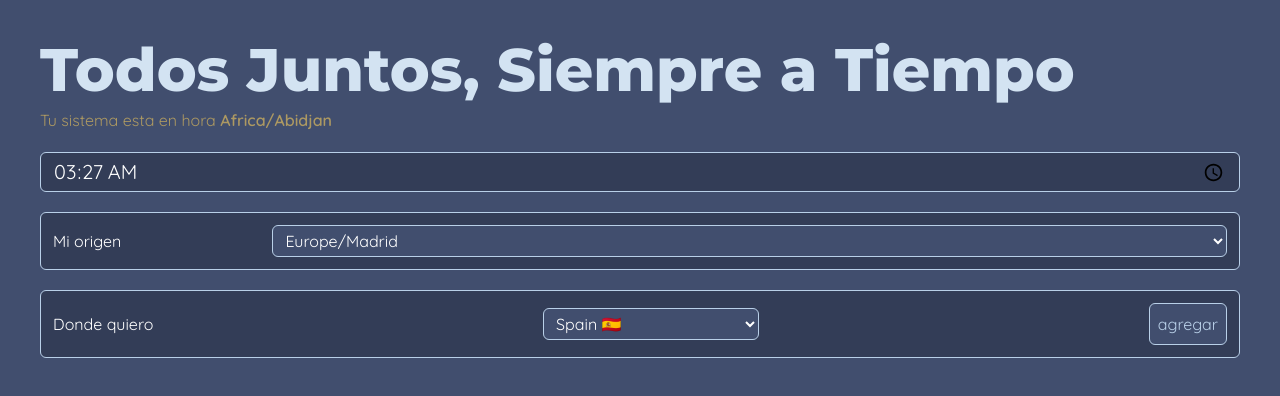
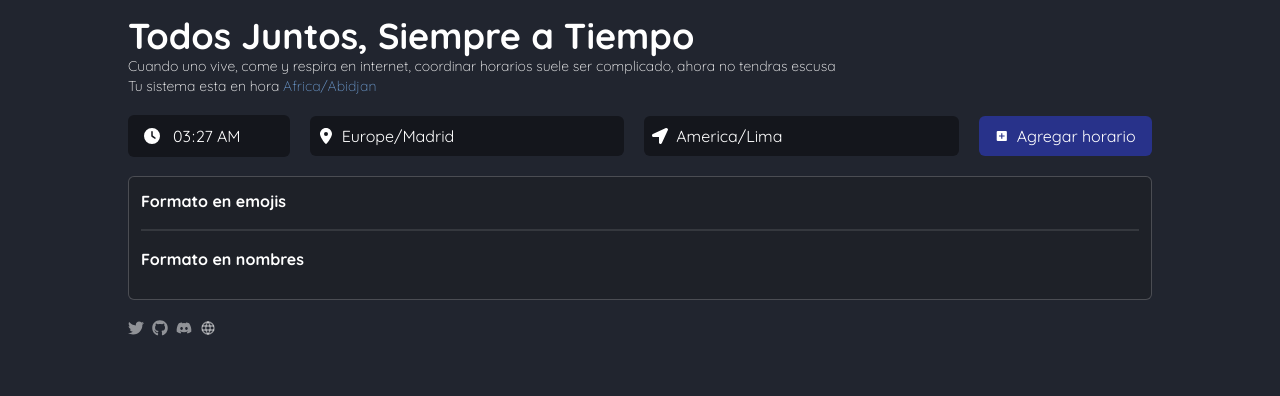
Before and after one commit to KamerrEzz/horarios, a React (Vite) app: page / in a window 1280 px wide. Shown: the top 396 px of the page. Built offline with nearby package versions, Linux system fonts and the light colour scheme.

Commit message:
feat: new interface

```diff
--- a/package.json
+++ b/package.json
@@ -22,7 +22,8 @@
     "gh-pages": "^4.0.0",
     "moment-timezone": "^0.5.43",
     "react": "^18.2.0",
-    "react-dom": "^18.2.0"
+    "react-dom": "^18.2.0",
+    "react-icons": "^5.0.1"
   },
   "devDependencies": {
     "@types/react": "^18.0.24",
--- a/src/App.jsx
+++ b/src/App.jsx
@@ -1,91 +1,67 @@
-import React, { useEffect, useState } from "react";
+import React, { useEffect, useRef, useState } from "react";
 import moment from "moment-timezone";
+import { FaClock, FaDiscord, FaLocationDot, FaTwitter } from "react-icons/fa6";
+
 import latam from "./latam.json";
-import image from "./assets/msedge_B9gAMHN05M.gif";
+import { FaGithub, FaLocationArrow } from "react-icons/fa";
+import { Select } from "./Components/Select";
+import { MdAddBox } from "react-icons/md";
+import { EmojiTime } from "./Components/EmojiTime";
+import { TbWorld } from "react-icons/tb";
 
-const CountrySelector = ({ countries, onSelect, onSelects }) => {
-  const [selectedCountry, setSelectedCountry] = useState(countries[0]);
-
-  const handleCountryChange = (event) => {
-    const selectedCountry = event.target.value;
-    setSelectedCountry(selectedCountry);
-    onSelect(selectedCountry);
+const findEmojiForTimezone = (timezone) => {
+  for (let country of latam) {
+    if (country.timezones.includes(timezone)) {
+      return `${country.emoji}`;
+    }
+  }
+  return "x";
 };
-
-  return (
-    <select
-      className="bg-portage-900 border border-portage-300 text-white px-2 py-1 rounded-md w-full lg:w-fit outline-none"
-      id="country"
-      onChange={handleCountryChange}
-      value={selectedCountry}
-    >
-      {countries.map((country, index) => (
-        <option key={index} value={country.country_code}>
-          {country.name} {country.emoji}
-        </option>
-      ))}
-    </select>
-  );
-};
-
-const CountryTime = ({ timezone, hour, localZone }) => {
-  let getCountry = latam.find((item) => item.country_code == timezone);
-  const timeFormat = "HH:mm";
-  let country = {};
-
-  getCountry.timezones.forEach((item) => {
-    const convertedTime = moment
-      .tz(hour, timeFormat, localZone)
-      .tz(item)
-      .format(timeFormat);
-
-    country[item] = {
-      country: item.split("/")[1],
-      hours: convertedTime,
-      emoji: getCountry.emoji,
-    };
-  });
-
-  country = Object.entries(country).map(([key, value]) => {
-    return `${value.hours} ${value.emoji} ${value.country}`;
-  });
-
-  if (!getCountry) return <></>;
-
-  return (
-    <div className="bg-portage-950/50 border border-portage-300 rounded-md mt-3 p-3">
-      <p className="text-barley-corn-200 text-xl font-bold py-2">
-        {getCountry.name}
-      </p>
-      <ul>
-        {country.map((item, index) => {
-          return (
-            <li key={index} className="text-portage-300">
-              {item}
-            </li>
-          );
-        })}
-      </ul>
-    </div>
-  );
+const findZoneForTimezone = (timezone) => {
+  for (let country of latam) {
+    if (country.timezones.includes(timezone)) {
+      return timezone.split("/")[timezone.split("/").length - 1];
+    }
+  }
+  return "x";
 };
 
 const App = () => {
-  const [hour, setHour] = React.useState(0);
-  const [localZone, setLocalZone] = React.useState("America/Lima");
-  const [Select, onSelect] = useState("ES");
-  const [Selects, onSelects] = useState([]);
+  const [localSys, setLocalSys] = useState("America/Lima");
+  const [localZone, setLocalZone] = useState("America/Lima");
+  const [toZone, settoZone] = useState("America/Lima");
+  const [times, settimes] = useState({});
+  const [names, setnames] = useState({});
+  const [hour, setHour] = useState(0);
 
-  const addTime = () => {
-    onSelects((prevSelects) => {
-      const newSelects = [...prevSelects, Select];
-      return newSelects;
-    });
-  };
+  const inputTime = useRef();
 
   const getLocalTimezone = () => {
     const localTimezone = moment.tz.guess();
+    setLocalSys(localTimezone);
     setLocalZone(localTimezone);
+  };
+
+  const ConvertTime = () => {
+    const convertedTime = moment
+      .tz(hour, "HH:mm", localZone)
+      .tz(toZone)
+      .format("HH:mm");
+
+    const emojiZone = findEmojiForTimezone(toZone);
+    const nameZone = findZoneForTimezone(toZone);
+
+    let timesEmoji = { ...times };
+    if (timesEmoji[convertedTime]) timesEmoji[convertedTime].push(emojiZone);
+    else timesEmoji[convertedTime] = [emojiZone];
+    settimes(timesEmoji);
+
+    let timesname = { ...names };
+    if (timesname[convertedTime]) timesname[convertedTime].push(nameZone);
+    else timesname[convertedTime] = [nameZone];
+    setnames(timesname);
+
+    console.log(convertedTime, nameZone, timesEmoji);
   };
 
   useEffect(() => {
@@ -99,81 +75,67 @@ const App = () => {
   }, []);
 
   return (
-    <div className="container m-auto p-10">
-      <div>
-        <h1 className="text-6xl font-montserrat font-extrabold text-portage-200">
+    <main className="max-w-5xl m-auto py-4 px-4 lg:px-0 flex flex-col gap-5">
+      <header className="text-white">
+        <h1 className="font-extrabold text-white text-4xl">
           Todos Juntos, Siempre a Tiempo
         </h1>
-        <p className="text-barley-corn-400 mt-2">
+        <h2 className="font-thin text-sm" >Cuando uno vive, come y respira en internet, coordinar horarios suele ser complicado, ahora no tendras escusa</h2>
+        <h3 className="font-thin text-sm">
           Tu sistema esta en hora{" "}
-          <span className="font-semibold">{localZone}</span>
-        </p>
-      </div>
-      <div className="mt-5 ">
+          <span className="text-[#6B97CA]">{localSys}</span>
+        </h3>
+      </header>
+      <section className="flex gap-5 items-center h-10">
+        <button
+          onClick={() => inputTime.current.showPicker()}
+          className="bg-[#14161C] px-4 py-2 rounded-md text-white flex gap-3 w-fit items-center cursor-pointer"
+        >
+          <FaClock />
           <input
+            ref={inputTime}
             value={hour}
             onChange={(res) => setHour(res.target.value)}
-          className="bg-portage-950/50 border text-xl border-portage-300 rounded-md py-1 px-3 text-white w-full"
+            className="bg-transparent outline-none cursor-pointer"
             type="time"
             name="hours"
             id="hours"
           />
-      </div>
-      <div className="rounded-md w-full flex flex-col md:flex-row  items-center gap-3 mt-5 bg-portage-950/50 border border-portage-300 p-3">
-        <label className="text-white lg:w-64" htmlFor="localzone">
-          Mi origen{" "}
-        </label>
-        <select
-          className="bg-portage-900 border border-portage-300 text-white px-2 py-1 rounded-md w-full  outline-none"
+        </button>
+        <Select
           value={localZone}
-          onChange={(r) => setLocalZone(r.target.value)}
-          name="localzone"
-          id="localzone"
-        >
-          {latam.map((localnames, indexlocal) => {
-            return (
-              <optgroup
-                key={indexlocal}
-                label={`${localnames.name} ${localnames.emoji}`}
-              >
-                {localnames.timezones.map((timezones, indexzones) => {
-                  return <option key={indexzones}>{timezones}</option>;
-                })}
-              </optgroup>
-            );
-          })}
-        </select>
-      </div>
-
-      <div className="rounded-md flex flex-col md:flex-row justify-between items-center gap-3 mt-5 bg-portage-950/50 border border-portage-300 p-3">
-        <label className="text-white w-fit" htmlFor="country">
-          Donde quiero{" "}
-        </label>
-        <CountrySelector
-          countries={latam}
-          onSelect={onSelect}
-          onSelects={onSelects}
+          latam={latam}
+          setLocalZone={setLocalZone}
+          Icon={FaLocationDot}
+        />
+        <Select
+          value={toZone}
+          latam={latam}
+          setLocalZone={settoZone}
+          Icon={FaLocationArrow}
         />
         <button
-          onClick={addTime}
-          className="w-full lg:w-fit rounded-md px-2 py-2 bg-portage-900 border border-portage-300 text-portage-300"
+          onClick={ConvertTime}
+          className="bg-[#28328A] px-4 py-2 h-10 rounded-md text-white flex items-center gap-2 justify-between"
         >
-          agregar
+          <MdAddBox />
+          <span className="w-full">Agregar horario</span>
         </button>
-      </div>
-      <div>
-        {Selects.map((item, index) => {
-          return (
-            <CountryTime
-              key={index}
-              hour={hour}
-              localZone={localZone}
-              timezone={item}
-            />
-          );
-        })}
-      </div>
-    </div>
+      </section>
+      <section className="bg-[#1E2128] p-3 border border-white/20 rounded-md">
+        <h1 className="text-white mb-2 font-bold">Formato en emojis</h1>
+        <EmojiTime objeto={times} />
+        <div className="border border-white/10 my-4"></div>
+        <h1 className="text-white my-4 font-bold">Formato en nombres</h1>
+        <EmojiTime objeto={names} />
+      </section>
+      <section className="text-white/50 flex gap-2 items-center">
+        <FaTwitter className="cursor-pointer hover:text-white" onClick={() => window.location.href = "https://twitter.com/kamerrezz"}/>
+        <FaGithub className="cursor-pointer hover:text-white" onClick={() => window.location.href = "https://github.com/kamerrezz"}/>
+        <FaDiscord className="cursor-pointer hover:text-white" onClick={() => window.location.href = "https://zeew.space/discord"}/>
+        <TbWorld className="cursor-pointer hover:text-white" onClick={() => window.location.href = "https://kamerrezz.com"}/>
+      </section>
+    </main>
   );
 };
 
--- /dev/null
+++ b/src/App2023.jsx
@@ -0,0 +1,180 @@
+import React, { useEffect, useState } from "react";
+import moment from "moment-timezone";
+import latam from "./latam.json";
+import image from "./assets/msedge_B9gAMHN05M.gif";
+
+const CountrySelector = ({ countries, onSelect, onSelects }) => {
+  const [selectedCountry, setSelectedCountry] = useState(countries[0]);
+
+  const handleCountryChange = (event) => {
+    const selectedCountry = event.target.value;
+    setSelectedCountry(selectedCountry);
+    onSelect(selectedCountry);
+  };
+
+  return (
+    <select
+      className="bg-portage-900 border border-portage-300 text-white px-2 py-1 rounded-md w-full lg:w-fit outline-none"
+      id="country"
+      onChange={handleCountryChange}
+      value={selectedCountry}
+    >
+      {countries.map((country, index) => (
+        <option key={index} value={country.country_code}>
+          {country.name} {country.emoji}
+        </option>
+      ))}
+    </select>
+  );
+};
+
+const CountryTime = ({ timezone, hour, localZone }) => {
+  let getCountry = latam.find((item) => item.country_code == timezone);
+  const timeFormat = "HH:mm";
+  let country = {};
+
+  getCountry.timezones.forEach((item) => {
+    const convertedTime = moment
+      .tz(hour, timeFormat, localZone)
+      .tz(item)
+      .format(timeFormat);
+
+    country[item] = {
+      country: item.split("/")[1],
+      hours: convertedTime,
+      emoji: getCountry.emoji,
+    };
+  });
+
+  country = Object.entries(country).map(([key, value]) => {
+    return `${value.hours} ${value.emoji} ${value.country}`;
+  });
+
+  if (!getCountry) return <></>;
+
+  return (
+    <div className="bg-portage-950/50 border border-portage-300 rounded-md mt-3 p-3">
+      <p className="text-barley-corn-200 text-xl font-bold py-2">
+        {getCountry.name}
+      </p>
+      <ul>
+        {country.map((item, index) => {
+          return (
+            <li key={index} className="text-portage-300">
+              {item}
+            </li>
+          );
+        })}
+      </ul>
+    </div>
+  );
+};
+
+const App = () => {
+  const [hour, setHour] = React.useState(0);
+  const [localZone, setLocalZone] = React.useState("America/Lima");
+  const [Select, onSelect] = useState("ES");
+  const [Selects, onSelects] = useState([]);
+
+  const addTime = () => {
+    onSelects((prevSelects) => {
+      const newSelects = [...prevSelects, Select];
+      return newSelects;
+    });
+  };
+
+  const getLocalTimezone = () => {
+    const localTimezone = moment.tz.guess();
+    setLocalZone(localTimezone);
+  };
+
+  useEffect(() => {
+    setHour(
+      `${new Date().getHours().toString().padStart(2, "0")}:${new Date()
+        .getMinutes()
+        .toString()
+        .padStart(2, "0")}`
+    );
+    getLocalTimezone();
+  }, []);
+
+  return (
+    <div className="container m-auto p-10">
+      <div>
+        <h1 className="text-6xl font-montserrat font-extrabold text-portage-200">
+          Todos Juntos, Siempre a Tiempo
+        </h1>
+        <p className="text-barley-corn-400 mt-2">
+          Tu sistema esta en hora{" "}
+          <span className="font-semibold">{localZone}</span>
+        </p>
+      </div>
+      <div className="mt-5 ">
+        <input
+          value={hour}
+          onChange={(res) => setHour(res.target.value)}
+          className="bg-portage-950/50 border text-xl border-portage-300 rounded-md py-1 px-3 text-white w-full"
+          type="time"
+          name="hours"
+          id="hours"
+        />
+      </div>
+      <div className="rounded-md w-full flex flex-col md:flex-row  items-center gap-3 mt-5 bg-portage-950/50 border border-portage-300 p-3">
+        <label className="text-white lg:w-64" htmlFor="localzone">
+          Mi origen{" "}
+        </label>
+        <select
+          className="bg-portage-900 border border-portage-300 text-white px-2 py-1 rounded-md w-full  outline-none"
+          value={localZone}
+          onChange={(r) => setLocalZone(r.target.value)}
+          name="localzone"
+          id="localzone"
+        >
+          {latam.map((localnames, indexlocal) => {
+            return (
+              <optgroup
+                key={indexlocal}
+                label={`${localnames.name} ${localnames.emoji}`}
+              >
+                {localnames.timezones.map((timezones, indexzones) => {
+                  return <option key={indexzones}>{timezones}</option>;
+                })}
+              </optgroup>
+            );
+          })}
+        </select>
+      </div>
+
+      <div className="rounded-md flex flex-col md:flex-row justify-between items-center gap-3 mt-5 bg-portage-950/50 border border-portage-300 p-3">
+        <label className="text-white w-fit" htmlFor="country">
+          Donde quiero{" "}
+        </label>
+        <CountrySelector
+          countries={latam}
+          onSelect={onSelect}
+          onSelects={onSelects}
+        />
+        <button
+          onClick={addTime}
+          className="w-full lg:w-fit rounded-md px-2 py-2 bg-portage-900 border border-portage-300 text-portage-300"
+        >
+          agregar
+        </button>
+      </div>
+      <div>
+        {Selects.map((item, index) => {
+          return (
+            <CountryTime
+              key={index}
+              hour={hour}
+              localZone={localZone}
+              timezone={item}
+            />
+          );
+        })}
+      </div>
+    </div>
+  );
+};
+
+export default App;
--- /dev/null
+++ b/src/Components/EmojiTime.jsx
@@ -0,0 +1,17 @@
+export const EmojiTime = ({ objeto }) => {
+    Object.entries(objeto).map(r => {
+        console.log({r});
+    })
+
+  const lineas = Object.entries(objeto).map(
+    ([hora, emojis]) => `${hora}: ${emojis.join(" - ")}`
+  );
+
+  return (
+    <div className="text-white/50 font-thin">
+      {lineas.map((linea, index) => (
+        <div key={index}>{linea}</div>
+      ))}
+    </div>
+  );
+};
--- /dev/null
+++ b/src/Components/Select.jsx
@@ -0,0 +1,42 @@
+import React from "react";
+
+export const Select = ({
+  setLocalZone,
+  latam,
+  Icon,
+  value = "America/Lima",
+}) => {
+  return (
+    <div className="relative bg-[#14161C] rounded-md text-white flex gap-3 w-fit items-center cursor-pointer overflow-hidden">
+      <Icon className="absolute left-2" />
+      <select
+        value={value}
+        name="localzone"
+        id="localzone"
+        className="appearance-none bg-[#14161C] border-none outline-none cursor-pointer w-full pr-4 pl-8 py-2 text-white"
+        onChange={(r) => setLocalZone(r.target.value)}
+      >
+        {latam.map((localnames, indexlocal) => {
+          return (
+            <optgroup
+              key={indexlocal}
+              label={`${localnames.name} ${localnames.emoji}`}
+              className="bg-transparent text-white"
+            >
+              {localnames.timezones.map((timezones, indexzones) => {
+                return (
+                  <option
+                    className="bg-transparent font-thin text-white/50"
+                    key={indexzones}
+                  >
+                    {timezones}
+                  </option>
+                );
+              })}
+            </optgroup>
+          );
+        })}
+      </select>
+    </div>
+  );
+};
--- a/src/main.jsx
+++ b/src/main.jsx
@@ -2,6 +2,7 @@ import React from 'react'
 import ReactDOM from 'react-dom/client'
 import App from './App'
 import './index.css'
+import './style.css'
 
 ReactDOM.createRoot(document.getElementById('root')).render(
   <React.StrictMode>
--- a/src/style.css
+++ b/src/style.css
@@ -1,61 +1,24 @@
-.container {
-    width: 100%;
-    max-width: 1200px;
-    margin: 0 auto;
-    padding: 0 15px;
+input[type="time"]::-webkit-calendar-picker-indicator {
+  background: #14161c;
+  cursor: pointer;
 }
 
-.p-3 {
-    padding: 1rem !important;
+select {
+  /* for Firefox */
+  -moz-appearance: none;
+  /* for Chrome */
+  -webkit-appearance: none;
 }
 
-/* APP */
-
-input[type="time"] {
-    width: 80%;
-    padding: 1rem;
-    font-size: 1rem;
+/* For IE10 */
+select::-ms-expand {
+  display: none;
 }
 
-button {
-    width: 20%;
-    padding: 1rem;
-    font-size: 1.5rem;
-    border: none;
-    background: #333;
-    color: #fff;
-    cursor: pointer;
-    border-radius: 10px;
+* {
+  scrollbar-color: #1c1f27 #ffffff00;
 }
 
-.resultado {
-    margin-top: 1rem;
+select::-webkit-scrollbar {
+  background: transparent;
 }
-
-.resultado h2 {
-    font-size: 2rem;
-    margin-bottom: 1rem;
-}
-
-.resultado p {
-    margin-bottom: 0.5rem;
-}
-
-/* QUERY CONTAINER */
-@media (min-width: 768px) {
-    .container {
-        width: 750px;
-    }
-}
-
-@media (min-width: 992px) {
-    .container {
-        width: 970px;
-    }
-}
-
-@media (min-width: 1200px) {
-    .container {
-        width: 1170px;
-    }
-}
```
Also changed, not shown: index.html (+21 -3 lines), public/image.png (added), 1 other file (tests, documents, lock files or other folders). Lines whose indentation alone changed are shown as unchanged.
